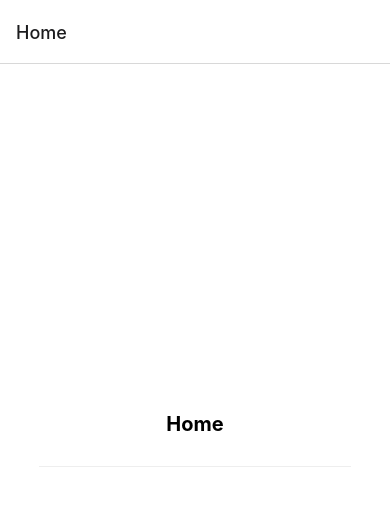
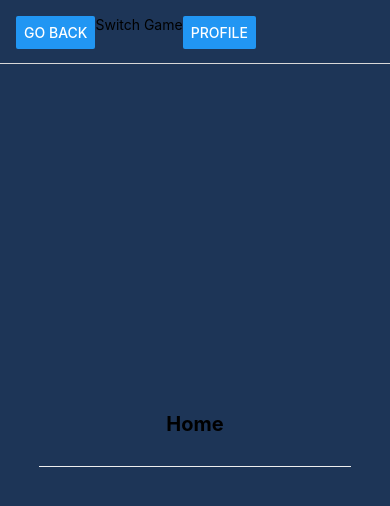
Before and after one commit to Lotfi-AL/BrainGrower, a React Native app: screen /Home in a window 390 px wide. Shown: the top 506 px of the page. Built offline with nearby package versions, Linux system fonts and the light colour scheme; what expo-linking would draw is missing.

Commit message:
working on topbar

```diff
--- /dev/null
+++ b/components/Topbar.tsx
@@ -0,0 +1,17 @@
+import { Button, Text } from "react-native"
+import { View } from "./Themed"
+
+export function Topbar() {
+    return (
+        <View
+            style={{
+                flexDirection: "row",
+                justifyContent: "space-between",
+            }}
+        >
+            <Button title="Go back"></Button>
+            <Text>Switch Game</Text>
+            <Button title="profile"></Button>
+        </View>
+    )
+}
--- a/constants/Colors.ts
+++ b/constants/Colors.ts
@@ -4,7 +4,7 @@ const tintColorDark = "#fff"
 export default {
     light: {
         text: "#000",
-        background: "#fff",
+        background: "#1D3557",
         tint: tintColorLight,
         tabIconDefault: "#ccc",
         tabIconSelected: tintColorLight,
--- a/navigation/index.tsx
+++ b/navigation/index.tsx
@@ -3,39 +3,62 @@
  * https://reactnavigation.org/docs/getting-started
  *
  */
-import { FontAwesome } from '@expo/vector-icons';
-import { createBottomTabNavigator } from '@react-navigation/bottom-tabs';
-import { NavigationContainer, DefaultTheme, DarkTheme } from '@react-navigation/native';
-import { createNativeStackNavigator } from '@react-navigation/native-stack';
-import * as React from 'react';
-import { ColorSchemeName, Pressable } from 'react-native';
+import { FontAwesome } from "@expo/vector-icons"
+import { createBottomTabNavigator } from "@react-navigation/bottom-tabs"
+import {
+    NavigationContainer,
+    DefaultTheme,
+    DarkTheme,
+} from "@react-navigation/native"
+import { createNativeStackNavigator } from "@react-navigation/native-stack"
+import * as React from "react"
+import { ColorSchemeName, Pressable } from "react-native"
 
-import Colors from '../constants/Colors';
-import useColorScheme from '../hooks/useColorScheme';
-import ModalScreen from '../screens/ModalScreen';
-import NotFoundScreen from '../screens/NotFoundScreen';
-import HomeScreen from '../screens/HomeScreen';
-import TabOneScreen from '../screens/TabOneScreen';
-import TabTwoScreen from '../screens/TabTwoScreen';
-import { RootStackParamList, RootTabParamList, RootTabScreenProps } from '../types';
-import LinkingConfiguration from './LinkingConfiguration';
+import Colors from "../constants/Colors"
+import useColorScheme from "../hooks/useColorScheme"
+import ModalScreen from "../screens/ModalScreen"
+import NotFoundScreen from "../screens/NotFoundScreen"
+import HomeScreen from "../screens/HomeScreen"
+import TabOneScreen from "../screens/TabOneScreen"
+import TabTwoScreen from "../screens/TabTwoScreen"
+import {
+    RootStackParamList,
+    RootTabParamList,
+    RootTabScreenProps,
+} from "../types"
+import LinkingConfiguration from "./LinkingConfiguration"
+import { Topbar } from "../components/Topbar"
 
-export default function Navigation({ colorScheme }: { colorScheme: ColorSchemeName }) {7
+export default function Navigation({
+    colorScheme,
+}: {
+    colorScheme: ColorSchemeName
+}) {
+    7
 
-  const Stack = createNativeStackNavigator();
+    const Stack = createNativeStackNavigator()
 
     return (
         <NavigationContainer
             linking={LinkingConfiguration}
-      theme={colorScheme === 'dark' ? DarkTheme : DefaultTheme}>
-        <Stack.Navigator>
+            theme={colorScheme === "dark" ? DarkTheme : DefaultTheme}
+        >
+            <Stack.Navigator
+                screenOptions={{
+                    headerStyle: {
+                        backgroundColor: "#1D3557",
+                    },
+                    headerTintColor: "red",
+                }}
+            >
                 <Stack.Screen
                     name="Home"
                     component={HomeScreen}
+                    options={{ headerTitle: props => <Topbar /> }}
                 />
             </Stack.Navigator>
         </NavigationContainer>
-  );
+    )
 }
 
 /**
```
Also changed, not shown: screens/HomeScreen.tsx (+15 -10 lines). Lines whose indentation alone changed are shown as unchanged.
